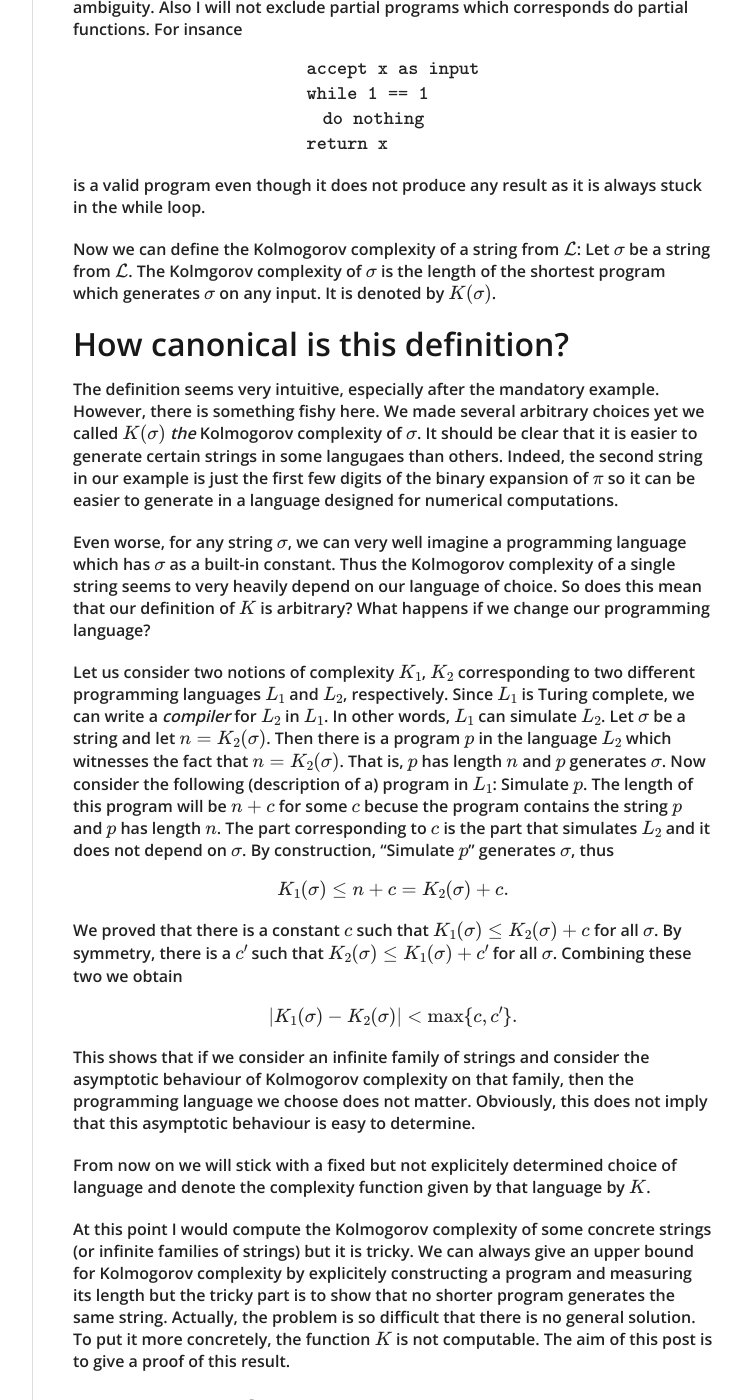
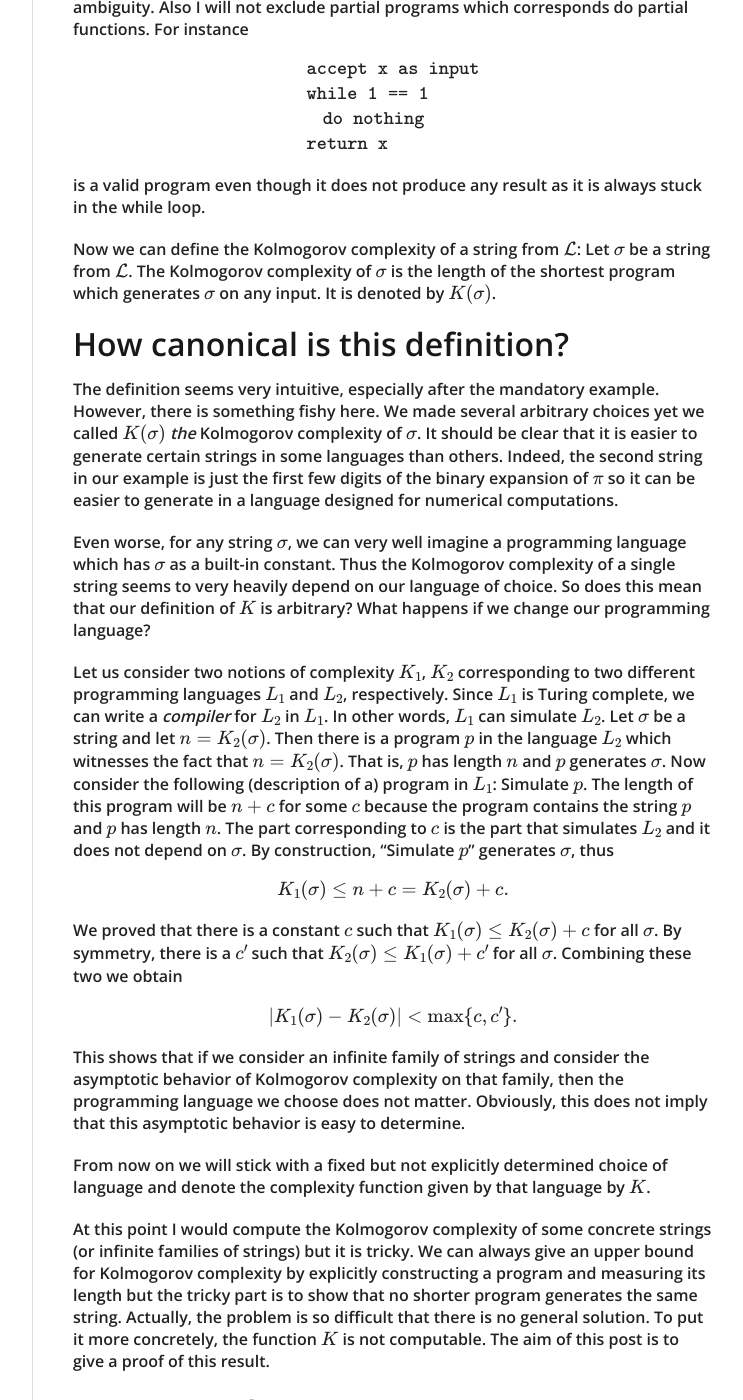
Before and after one commit to sonatsuer/sonatsuer.github.io, a Jekyll site: the page built from _posts/2018-05-21-kolmogorov-complexity-1.md, in a window 1280 px wide and 1400 px high, scrolled down 760 px. Shown: the whole window, without its empty margins (378-1121 px from the left). Built offline with Jekyll 4.4.1, drawn with Linux system fonts in a browser that asks for light colours; formulas are drawn with MathJax 3; some of the changed text lies outside the part shown.

Commit message:
Spellcheck

```diff
--- a/_posts/2018-05-21-kolmogorov-complexity-1.md
+++ b/_posts/2018-05-21-kolmogorov-complexity-1.md
@@ -26,12 +26,12 @@ accepts strings from \\(\mathcal{L}\\) as input and produce strings from \\(\mat
 in particular, we can give a program to another program as input or a program may produce a program. For ease
 of reading, I will use \\(\texttt{this font}\\) when writing a string from \\(\mathcal{L}\\).
 
-One technical assumtion which will be important later is that our programs will use decimal representation
+One technical assumption which will be important later is that our programs will use decimal representation
 for natural numbers. Actually pretty much any positional system would do, but for the sake of definiteness
 I will stick with decimal.
 
 When I write a program, I will use some sort of pseudocode hoping that there is no ambiguity. Also I will
-not exclude partial programs which corresponds do partial functions. For insance
+not exclude partial programs which corresponds do partial functions. For instance
 \begin{align}
 &\texttt{accept x as input}\newline
 &\texttt{while 1 == 1}\newline
@@ -41,14 +41,14 @@ not exclude partial programs which corresponds do partial functions. For insance
 is a valid program even though it does not produce any result as it is always stuck in the while loop.
 
 Now we can define the Kolmogorov complexity of a string from \\(\mathcal{L}\\): Let \\(\sigma\\) be a string
-from \\(\mathcal{L}\\). The Kolmgorov complexity of \\(\sigma\\) is the length of the shortest program which
+from \\(\mathcal{L}\\). The Kolmogorov complexity of \\(\sigma\\) is the length of the shortest program which
 generates \\(\sigma\\) on any input. It is denoted by \\(K(\sigma)\\).
 
 # How canonical is this definition?
 
 The definition seems very intuitive, especially after the mandatory example. However, there is something fishy here.
 We made several arbitrary choices yet we called \\(K(\sigma)\\) *the* Kolmogorov complexity of \\(\sigma\\). It should
-be clear that it is easier to generate certain strings in some langugaes than others. Indeed, the second string in our
+be clear that it is easier to generate certain strings in some languages than others. Indeed, the second string in our
 example is just the first few digits of the binary expansion of \\(\pi\\) so it can be easier to generate in a language
 designed for numerical computations.
 
@@ -61,7 +61,7 @@ to two different programming languages \\(L_1\\) and \\(L_2\\), respectively. Si
 *compiler* for \\(L_2\\) in \\(L_1\\). In other words, \\(L_1\\) can simulate \\(L_2\\). Let \\(\sigma\\) be a string and
 let \\(n=K_2(\sigma)\\). Then there is a program \\(p\\) in the language \\(L_2\\) which witnesses the fact that \\(n=K_2(\sigma)\\).
 That is, \\(p\\) has length \\(n\\) and \\(p\\) generates \\(\sigma\\). Now consider the following (description of a) program in \\(L_1\\):
-Simulate \\(p\\). The length of this program will be \\(n + c\\) for some \\(c\\) becuse the program contains the string \\(p\\) and
+Simulate \\(p\\). The length of this program will be \\(n + c\\) for some \\(c\\) because the program contains the string \\(p\\) and
 \\(p\\) has length \\(n\\). The part corresponding to \\(c\\) is the part that simulates \\(L_2\\) and it does not depend on \\(\sigma\\).
 By construction, "Simulate \\(p\\)" generates \\(\sigma\\), thus
 \\[
@@ -72,15 +72,15 @@ there is a \\(c'\\) such that \\(K_2(\sigma)\leq K_1(\sigma) + c'\\) for all \\(
 \\[
   |K_1(\sigma) - K_2(\sigma)| < {\rm max}\\{c, c'\\}.
 \\]
-This shows that if we consider an infinite family of strings and consider the asymptotic behaviour of Kolmogorov complexity
+This shows that if we consider an infinite family of strings and consider the asymptotic behavior of Kolmogorov complexity
 on that family, then the programming language we choose does not matter. Obviously, this does not imply that this asymptotic
-behaviour is easy to determine.
+behavior is easy to determine.
 
-From now on we will stick with a fixed but not explicitely determined choice of language and denote the complexity function
+From now on we will stick with a fixed but not explicitly determined choice of language and denote the complexity function
 given by that language by \\(K\\).
 
 At this point I would compute the Kolmogorov complexity of some concrete strings (or infinite families of strings) but it is tricky.
-We can always give an upper bound for Kolmogorov complexity by explicitely constructing a program and measuring its length
+We can always give an upper bound for Kolmogorov complexity by explicitly constructing a program and measuring its length
 but the tricky part is to show that no shorter program generates the same string. Actually, the problem is so difficult that
 there is no general solution. To put it more concretely, the function  \\(K\\) is not computable. The aim of this post is to
 give a proof of this result.
```
Also changed, not shown: other parts of _posts/2018-05-21-kolmogorov-complexity-1.md (+1 -1 lines), 2 other files.
